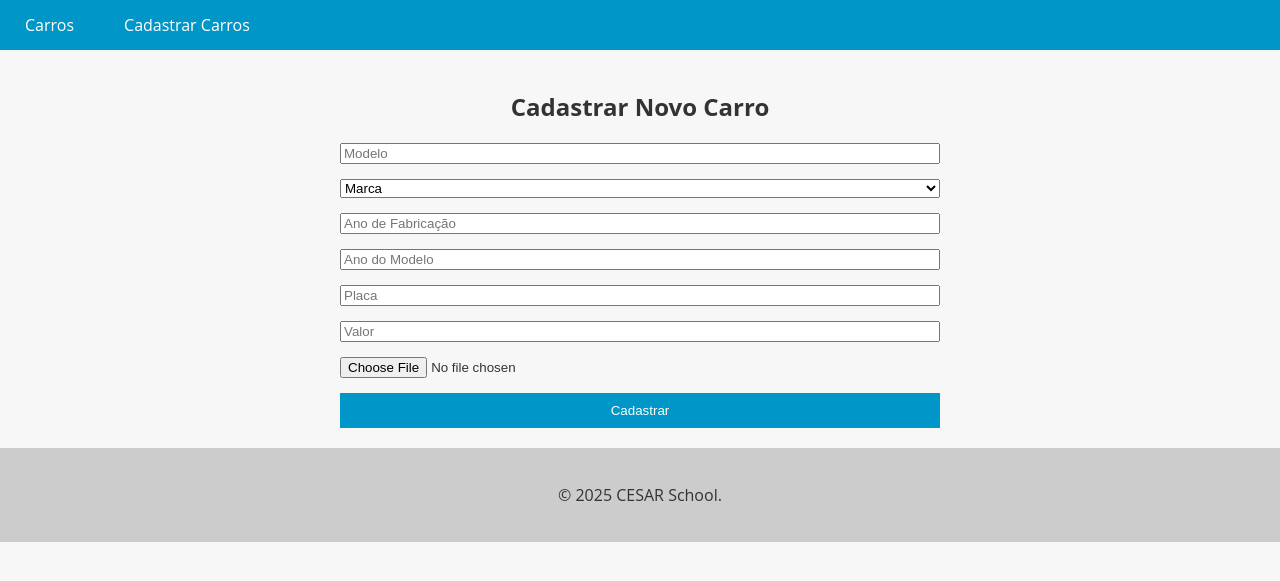
After one commit to joaovictorgcu/projeto_django_fds, a Django app: page /new_car in a window 1280 px wide. The commit adds this page. Shown: the top 581 px of the page. Run offline with Django 5.2, Linux system fonts and the light colour scheme; data comes from the database, SQL or seed files in the repository; both versions use the stored data as it was after the commit.

Commit message:
Adicionando a possibilidade do usuário comum adicionar carros ao site.

```diff
--- a/Projeto_FDS/templates/base.html
+++ b/Projeto_FDS/templates/base.html
@@ -73,6 +73,7 @@
     <nav>
       <ul>
         <li><a href="{% url 'cars_list' %}">Carros</a></li>
+        <li><a href="{% url 'new_car' %}">Cadastrar Carros</a></li>
       </ul>
     </nav>
   </header>
--- a/Projeto_FDS/urls.py
+++ b/Projeto_FDS/urls.py
@@ -2,11 +2,11 @@ from django.contrib import admin
 from django.urls import path
 from django.conf import settings
 from django.conf.urls.static import static
-from cars.views import cars_view
-
+from cars.views import cars_view,new_car_view
 
 
 urlpatterns = [
     path('admin/', admin.site.urls),
     path('carros/', cars_view, name = 'cars_list'),
+    path('new_car', new_car_view, name = 'new_car'),
 ]   + static(settings.MEDIA_URL, documento_root = settings.MEDIA_ROOT)
--- /dev/null
+++ b/cars/templates/new_car.html
@@ -0,0 +1,23 @@
+{% extends 'base.html' %}
+{% block title %}Novo Carro{% endblock %}
+{% block content %}
+  <div style="max-width: 600px; margin: 0 auto; padding: 20px;">
+    <h2 style="text-align: center;">Cadastrar Novo Carro</h2>
+    <form method="POST" enctype="multipart/form-data" style="display: flex; flex-direction: column; gap: 15px;">
+      {% csrf_token %}
+      <input type="text" name="model" placeholder="Modelo" required>
+      <select name="brand" required>
+        <option value="">Marca</option>
+        {% for brand in brands %}
+          <option value="{{ brand.id }}">{{ brand.name }}</option>
+        {% endfor %}
+      </select>
+      <input type="number" name="factory_year" placeholder="Ano de Fabricação">
+      <input type="number" name="model_year" placeholder="Ano do Modelo">
+      <input type="text" name="plate" placeholder="Placa">
+      <input type="number" step="0.01" name="value" placeholder="Valor">
+      <input type="file" name="photo">
+      <button type="submit" style="background-color: #0096c7; color: white; border: none; padding: 10px;">Cadastrar</button>
+    </form>
+  </div>
+{% endblock %}
--- a/cars/views.py
+++ b/cars/views.py
@@ -1,6 +1,5 @@
-from django.shortcuts import render
-from cars.models import Car
-
+from django.shortcuts import render, redirect
+from cars.models import Car, Brand
 
 def cars_view(request):
     cars = Car.objects.all().order_by('model')
@@ -14,3 +13,33 @@ def cars_view(request):
         'cars.html',
         {'cars': cars}
     )
+
+from cars.models import Brand, Car
+from django.shortcuts import render, redirect
+
+def new_car_view(request):
+    if request.method == "POST":
+        model = request.POST.get("model")
+        brand_id = request.POST.get("brand")
+        factory_year = request.POST.get("factory_year")
+        model_year = request.POST.get("model_year")
+        plate = request.POST.get("plate")
+        value = request.POST.get("value")
+        photo = request.FILES.get("photo")
+
+        brand = Brand.objects.get(id=brand_id)
+
+        Car.objects.create(
+            model=model,
+            brand=brand,
+            factory_year=factory_year,
+            model_year=model_year,
+            plate=plate,
+            value=value,
+            photo=photo
+        )
+
+        return redirect("cars_list")
+
+    brands = Brand.objects.all()
+    return render(request, 'new_car.html', {'brands': brands})
```
Also changed, not shown: cars/forms.py (added, +11 -0 lines), db.sqlite3, media/cars/Uno_de_firma_FmCUeYl.jpg (added).
